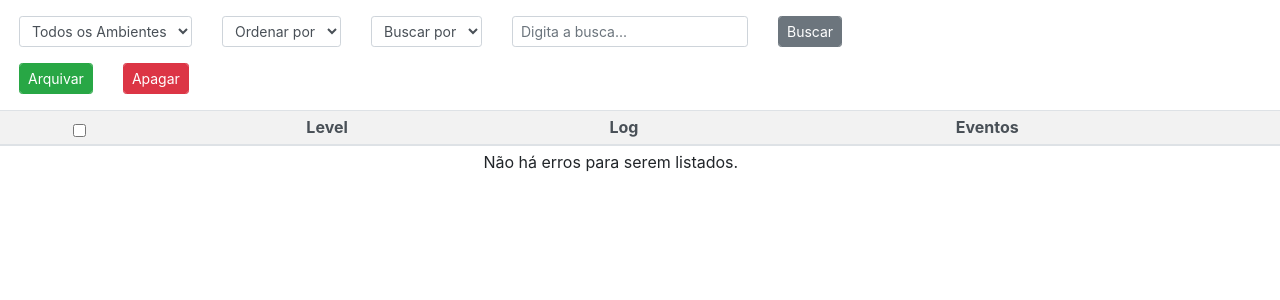
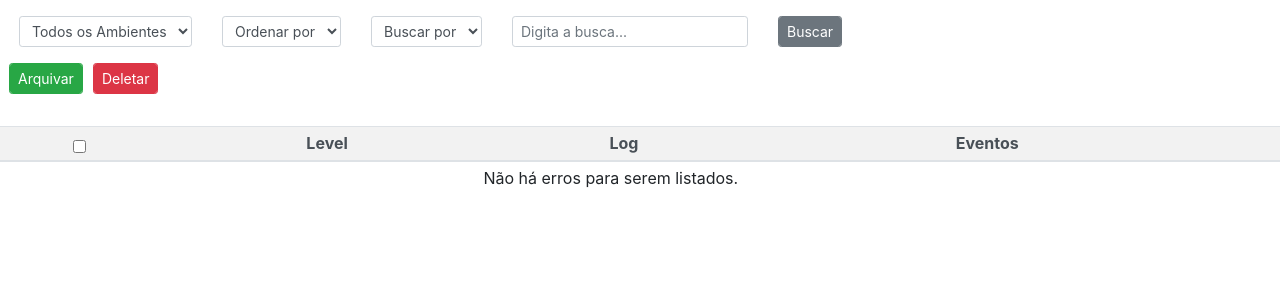
Before and after one commit to codenation-dev/squad-2-ad-python-women-magalu-1, a Django app: page /list/ in a window 1280 px wide. Shown: the part 58-358 px from the top of the page. Run offline with Django 3.2, Linux system fonts and the light colour scheme; data that the repository does not hold is empty; some libraries are stand-ins or nearby versions.

Commit message:
Adicionar backend do arquivar e deletar e implementar no front

```diff
--- a/errorcenter/errors/api/serializers.py
+++ b/errorcenter/errors/api/serializers.py
@@ -8,10 +8,8 @@ class UserSerializer(serializers.ModelSerializer):
         model = User
         fields = ('get_full_name', 'email', 'password')
 
-
 class ErrorSerializer(serializers.ModelSerializer):
     user = UserSerializer()
-
     class Meta:
         model = Error
         fields = '__all__'
--- a/errorcenter/errors/api/urls.py
+++ b/errorcenter/errors/api/urls.py
@@ -4,6 +4,8 @@ from . import views
 
 
 urlpatterns = [
+    url(r'^errors/(?P<pk>[0-9]+)/archive/$', views.ErrorArchiveApiView.as_view(), name='error-archive'),
+    url(r'^errors/(?P<pk>[0-9]+)/delete/$', views.ErrorDeleteApiView.as_view(), name='error-archive'),
     url(r'^errors/(?P<pk>[0-9]+)/$', views.ErrorDetailApiView.as_view(), name='error-detail'),
     url(r'^errors/$', views.ErrorListCreateApiView.as_view(), name='error-list-create'),
 ]
--- a/errorcenter/errors/templates/errors/error_list.html
+++ b/errorcenter/errors/templates/errors/error_list.html
@@ -35,18 +35,21 @@
         </div>
     </form>
     <div class="row ml-1 mx-0">
-        <div class="col-md-auto form-group">
-            <button class="form-control form-control-sm btn btn-sm btn-success">Arquivar</button>
-        </div>
-        <div class="col-md-auto form-group">
-            <button class="form-control form-control-sm btn btn-sm btn-danger">Apagar</button>
-        </div>
+        <form class="form-row mx-0" action="." method="POST" onchange="">
+            {% csrf_token %}
+            <div class="col-md-auto form-group">
+                <input type="submit" class="form-control form-control-sm btn btn-sm btn-success" name="button_pressed" onclick="return confirm('Você tem certeza que deseja arquivar os erros selecionados?')" value="Arquivar"/>
+            </div>
+            <div class="col-md-auto form-group">
+                <input type="submit" class="form-control form-control-sm btn btn-sm btn-danger" name="button_pressed" onclick="return confirm('Você tem certeza que quer deletar os erros selecionados?')" value="Deletar"/>
+            </div>
     </div>
+
     <table class="table" id="list-errors">
         <thead class="thead-light">
             <tr>
                 <th class="text-center">
-                    <input type="checkbox" id="erro">
+                    <input type="checkbox" id="checkbox_all">
                 </th>
                 <th class="text-center">Level</th>
                 <th class="text-center">Log</th>
@@ -56,7 +59,7 @@
             {% for error in errors %}
             <tr>
                 <td class="text-center">
-                    <input type="checkbox" id="erro">
+                    <input type="checkbox" name="checkbox" value={{error.id}} id="teste">
                 </td>
                 <td class="text-center">{{error.level}}</td>
                 <td class="text-center">{{error.title}}<br>{{error.address}}<br>{{error.created_at}}</td>
@@ -68,8 +71,6 @@
                 <td colspan=4 class="text-center">Não há erros para serem listados.</td>
             </tr>
             {% endfor %}
-        </thead>
-        <tbody class="myErrors">
-        </tbody>
+        </form>
     </table>
 {% endblock %}
--- a/errorcenter/errors/views.py
+++ b/errorcenter/errors/views.py
@@ -1,5 +1,5 @@
 from django.shortcuts import render
-from datetime import datetime
+from django.shortcuts import redirect
 import requests
 
 def checkNone(s):
@@ -14,21 +14,37 @@ def user_register(request):
     return render(request, 'errors/user_register.html')
 
 def error_list(request):
-    environment = checkNone(request.GET.get('environment'))
-    order_by = checkNone(request.GET.get('order_by'))
-    search_for = checkNone(request.GET.get('search_for'))
-    search = checkNone(request.GET.get('search'))
-    filter_params = '?environment=' + environment + '&order_by=' + order_by + '&search_for=' + search_for + '&search=' + search
 
-    response = requests.get('http://127.0.0.1:8000/api/errors' + filter_params)
+    if request.method == 'GET':
+        environment = checkNone(request.GET.get('environment'))
+        order_by = checkNone(request.GET.get('order_by'))
+        search_for = checkNone(request.GET.get('search_for'))
+        search = checkNone(request.GET.get('search'))
+        filter_params = '?environment=' + environment + '&order_by=' + order_by + '&search_for=' + search_for + '&search=' + search
+        response = requests.get('http://127.0.0.1:8000/api/errors' + filter_params)
+
+    elif request.method == 'POST':
+        flag = request.POST.get('button_pressed')
+        errors_checked = request.POST.getlist('checkbox')
+
+        if flag == 'Arquivar':
+            for error in errors_checked:
+                response = requests.patch(f'http://127.0.0.1:8000/api/errors/{error}/archive/', data={'filed': True})
+        elif flag == 'Deletar':
+            for error in errors_checked:
+                response = requests.delete(f'http://127.0.0.1:8000/api/errors/{error}/delete/', data={'id': error})
 
     if response.status_code >= 200 and response.status_code < 400:
+        if request.method == 'POST':
+            return redirect('/list')
+
         context = {
             'errors': response.json()
         }
         return render(request, 'errors/error_list.html', context=context)
     else:
         return render(request, 'errors/error_list.html', context={})
+
 
 def error_detail(request, error_id):
 
```
Also changed, not shown: errorcenter/errors/api/views.py (+19 -0 lines).
